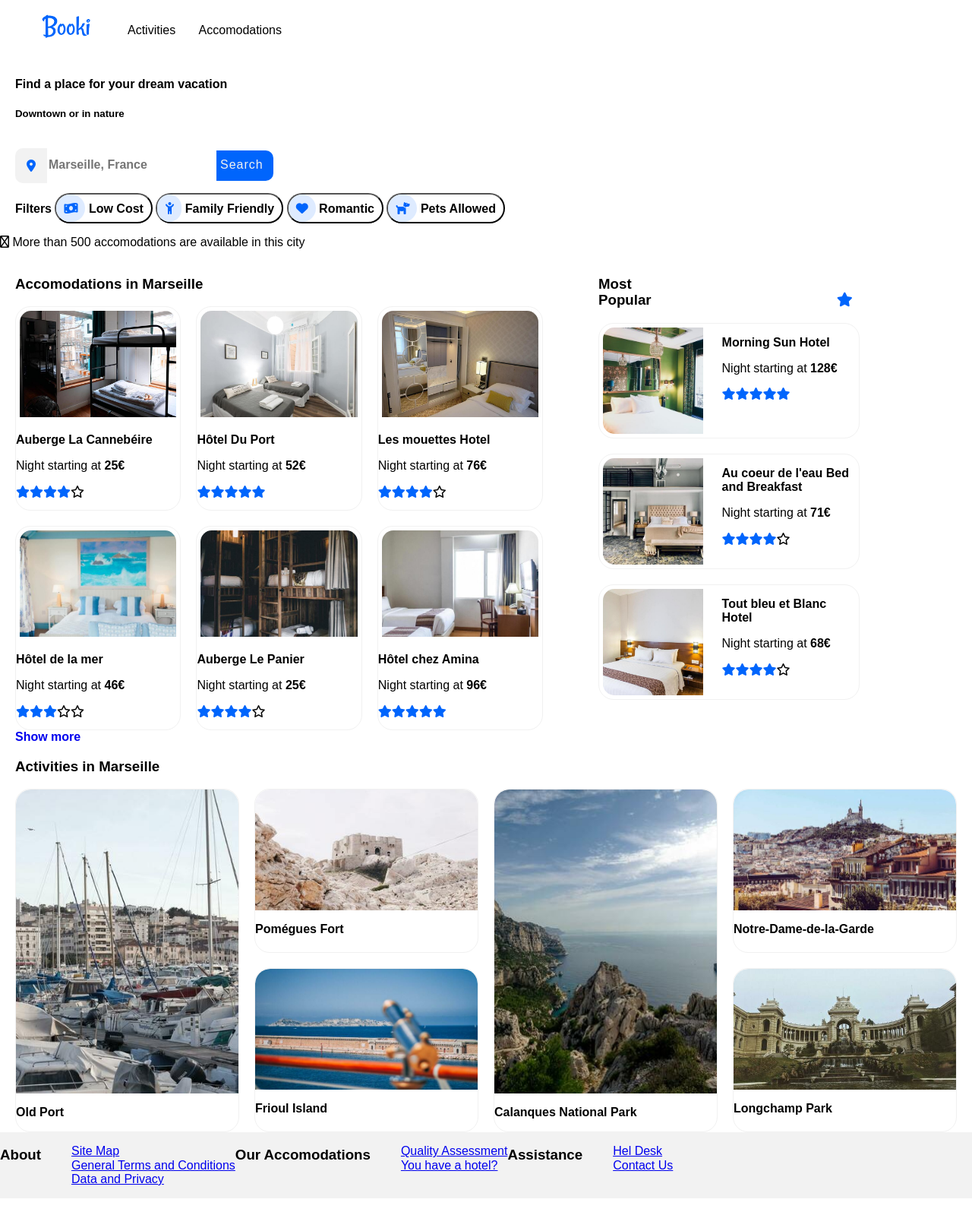
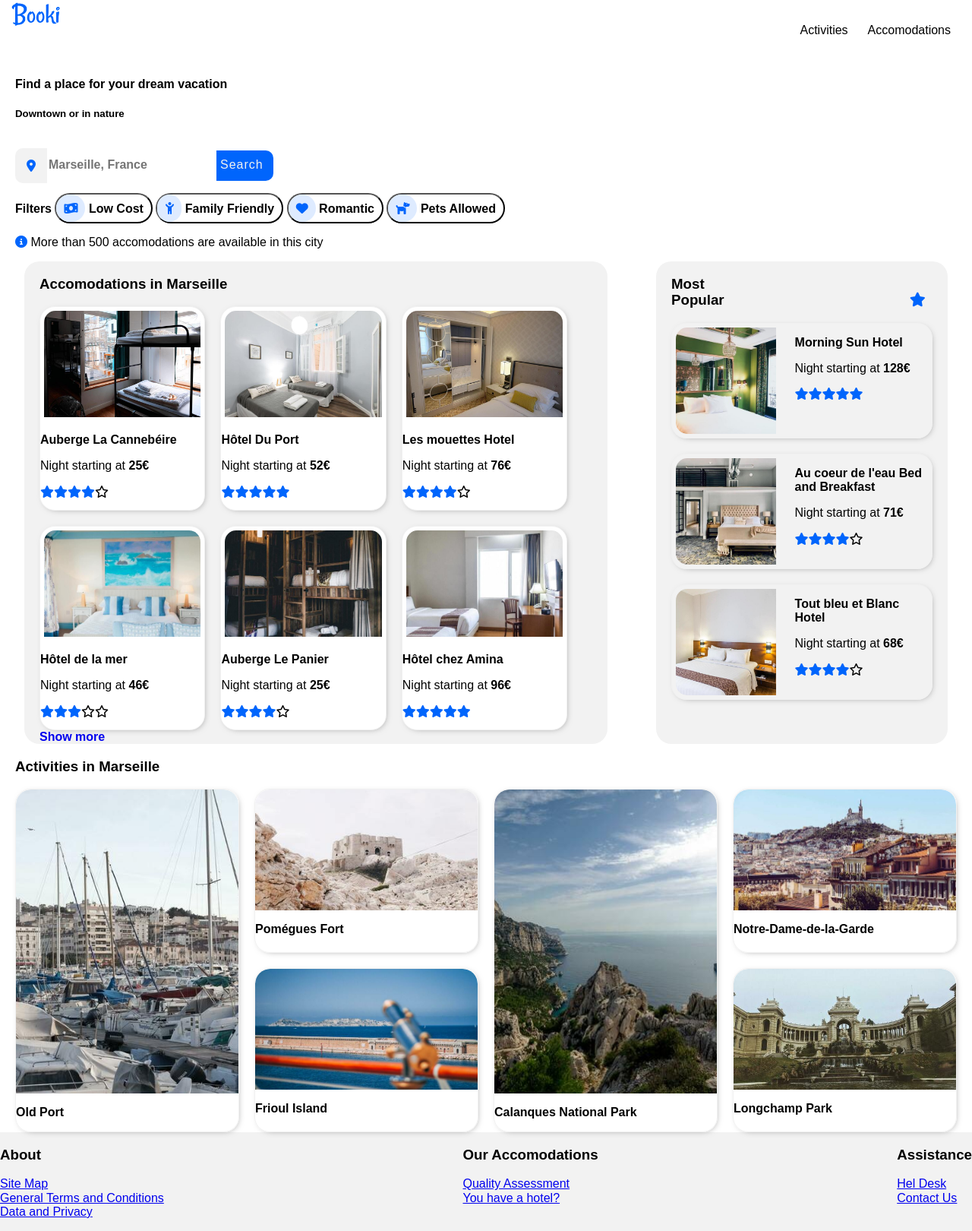
Before and after one commit to rosedoucette/Booki, a plain HTML site: page Index.html in a window 1280 px wide. Shown: the whole page at 76% size. Before the commit the page ends 1577 px from the top, so only its background shows below. Drawn offline with nearby package versions, Linux system fonts and the light colour scheme.

Commit message:
post-mentoring 12/28

```diff
--- a/Index.html
+++ b/Index.html
@@ -17,9 +17,9 @@
 
 <body>
     <header>
+
+        <a><img src="images/Booki.png" alt="logo" /></a>
         <ul>
-            <li><img src="images/Booki.png" alt="logo" /></li>
-            <div class="active">
             <li><a href="#activities" class="active">Activities</a></li>
             <li><a href="#accomodations" class="active">Accomodations</a></li>
             </div>
@@ -55,9 +55,9 @@
             <i class="fa-solid fa-dog"></i> <strong>Pets Allowed</strong>
         </button>
     </div>
-    <p><i class="fa-regular fa-circle-info"></i> More than 500 accomodations are available in this city</p>
+    <p class="info"><i class="fa fa-circle-info"></i> More than 500 accomodations are available in this city</p>
     <div class="lg-container">
-        <div class="accomodations">
+        <div class="accomodations" id="accomodations">
             <h3>Accomodations in Marseille</h3>
             <div class="accomodation-card-container">
                 <div class="accomodation-cards">
@@ -174,7 +174,7 @@
             </div>
         </div>
     </div>
-    <div class="activities">
+    <div class="activities" id="activities">
         <h3>Activities in Marseille</h3>
         <div class="activity-card-container">
             <div class="activity-cards">
@@ -229,6 +229,7 @@
         <div>
             <div id="footer" style="display:block">
                 <div class="footer-menu">
+                    <div>
                         <h3>About</h3>
                         <ul class="list-menu">
                             <li><a href="#" class="about">Site Map</a></li>
@@ -236,11 +237,15 @@
                                     Conditions</a></li>
                             <li><a href="#" class="about">Data and Privacy</a></li>
                         </ul>
+                    </div>
+                    <div>
                         <h3>Our Accomodations</h3>
                         <ul class="list-menu">
                             <li><a href="#" class="about">Quality Assessment</a></li>
                             <li><a href="#" class="about">You have a hotel?</a></li>
                         </ul>
+                    </div>
+                    <div>
                         <h3>Assistance</h3>
                         <ul class="list-menu">
                             <li><a href="#" class="about">Hel Desk</a></li>
@@ -249,6 +254,7 @@
                     </div>
                 </div>
             </div>
+        </div>
     </footer>
 </body>
 
--- a/css/styles.css
+++ b/css/styles.css
@@ -16,23 +16,27 @@ body {
 
 header {
     padding: 15px;
+    display: flex;
+    justify-content: space-between;
 }
 
-header li {
-    display: inline;
-}
-
-header li .active {
+header .active {
     color: #000;
     text-decoration: none;
     padding: 13px;
 }
 
-header li a:hover {
+header ul {
+    list-style-type: none;
+    display: flex;
+}
+header ul a:hover,
+header ul a:focus {
     color: #0065fc;
+    border-top: 2px solid #0065fc;
 }
 
-header li img {
+header img {
     width: 100px;
     float: left;
     margin-top: -20px;
@@ -42,9 +46,6 @@ header li img {
     padding: 0px 20px;
 }
 
-.active {
-    color: #0065fc
-}
 
 body {
     font-family: 'Raleway', sans-serif;
@@ -133,8 +134,15 @@ form .fa-location-dot {
 .fa-solid {
     color: #0065fc;
 }
+.info {
+    padding-left: 20px;
+}
+.info i {
+    color: #0065fc;
+}
 .lg-container {
     display: flex;
+    justify-content: space-around;
 }
 .accomodations .image-container {
     width: 100%;
@@ -151,6 +159,8 @@ form .fa-location-dot {
 .accomodations {
     width: 60%;
     padding: 0 20px;
+    background-color: #f2f2f2;
+    border-radius: 20px;
 }
 
 .accomodation-card-container {
@@ -165,6 +175,8 @@ form .fa-location-dot {
     border-color: #f1f1f1;
     border-radius: 20px;
     overflow: hidden;
+    background-color: white;
+    box-shadow: 2px 2px 10px -5px rgb(0 0 0 / 50%);
 }
 
 .show-more {
@@ -185,6 +197,8 @@ form .fa-location-dot {
 .most-popular {
     width: 30%;
     padding: 0 20px;
+    background-color: #f2f2f2;
+    border-radius: 20px;
 }
 
 .most-popular-card-container {
@@ -201,6 +215,7 @@ form .fa-location-dot {
     gap: 20px;
     border-radius: 20px;
     overflow: hidden;
+    box-shadow: 2px 2px 10px -5px rgb(0 0 0 / 50%);
 }
 
 .most-popular .HotelInformation {
@@ -224,6 +239,10 @@ form .fa-location-dot {
 .activity-card-container {
     display: flex;
     gap: 20px;
+}
+
+.activity-cards {
+    box-shadow: 2px 2px 10px -5px rgb(0 0 0 / 50%);
 }
 
 .stacked {
@@ -258,9 +277,11 @@ form .fa-location-dot {
     display: flex;
     vertical-align: baseline;
     background-color: #f2f2f2;
+    justify-content: space-between;
 }
 .list-menu {
     list-style-type: none;
+    padding: 0;
 }
 
 @media screen and (max-width: 992px) {
@@ -282,7 +303,7 @@ form .fa-location-dot {
         border-radius: 15px 15px 0 0;
     }
     .most-popular .HotelInformation {
-        width: calc(100% + 150px);
+        width: 100%;
     }
     .lg-container {
         flex-direction: column-reverse;
@@ -299,6 +320,29 @@ form .fa-location-dot {
 }
 
 @media screen and (max-width: 768px) {
+    header {
+        flex-direction: column;
+        width: 100%;
+        padding: 0;
+    }
+    header ul {
+        padding: 0;
+        width: 100%;
+    }
+    header li {
+        width: 50%;
+        border-bottom: 2px solid #f2f2f2;
+    }
+    header ul a:hover,
+    header ul a:focus {
+    color: #0065fc;
+    border-top: none;
+    border-bottom: 2px solid #0065fc;
+    }
+    header ul a {
+        text-align: center;
+        display: block;
+    }
     .most-popular-card-container {
         align-content: center;
         width: 100%;
@@ -317,6 +361,7 @@ form .fa-location-dot {
     }
     .accomodations {
         width: 100%;
+        background-color: #f1f1f1;
     }
     .accomodation-card-container {
         align-content: center;
```
Lines whose indentation alone changed are shown as unchanged.
